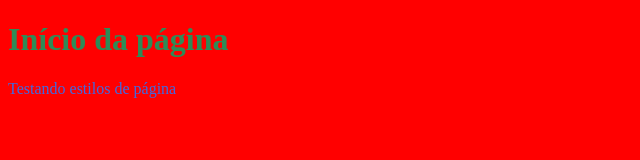
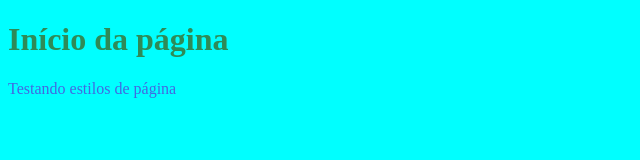
Before and after one commit to vitor7goncalves/segunda-aula-meus-estilos-, a plain HTML site: page index.html in a window 1280 px wide. Shown: the whole page, without its empty margins (0-640 px from the left). Drawn offline with Linux system fonts and the light colour scheme.

Commit message:
Mudei a cor de fundo

```diff
--- a/index.html
+++ b/index.html
@@ -4,8 +4,8 @@
     <title>Meus estilos</title>
     <style>
         body {
-            background-color: red;
-            color:green;
+            background-color:aqua;
+            color:black;
 
         }
         p {color: royalblue;}
```
